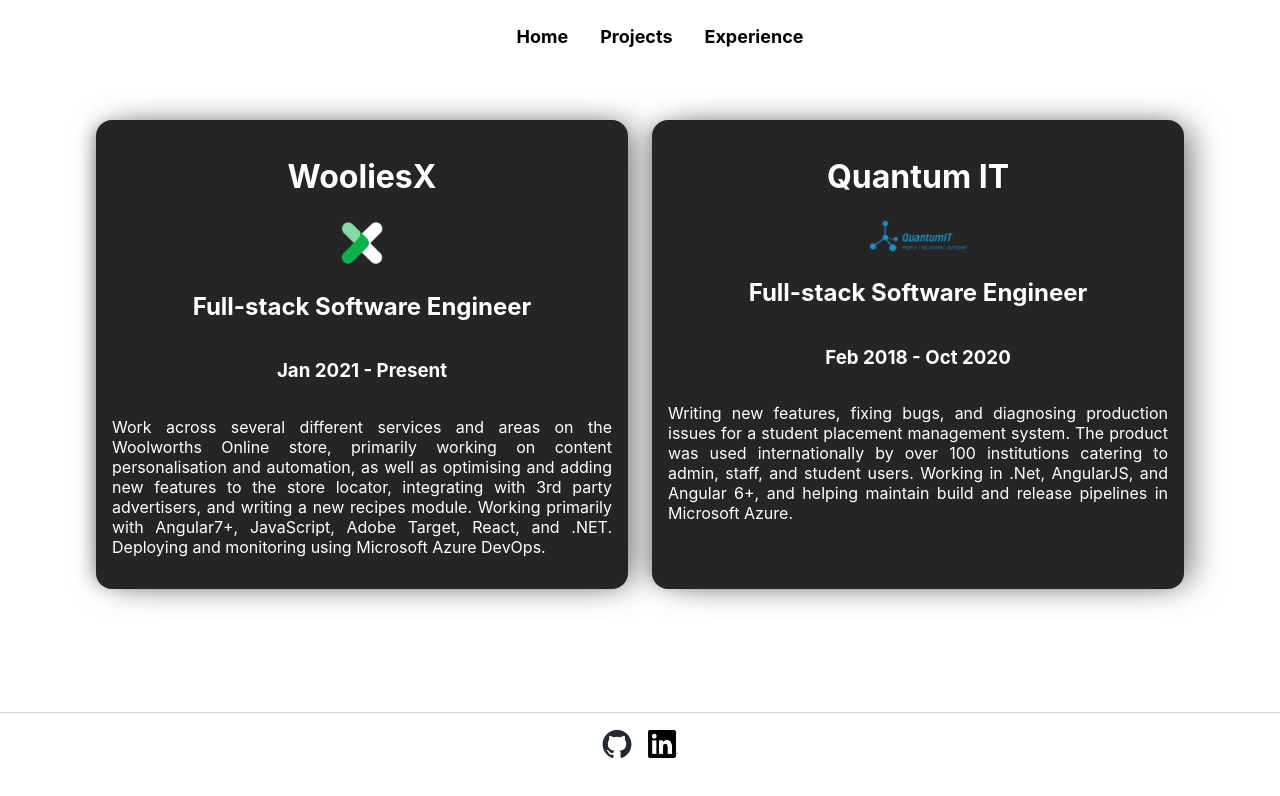
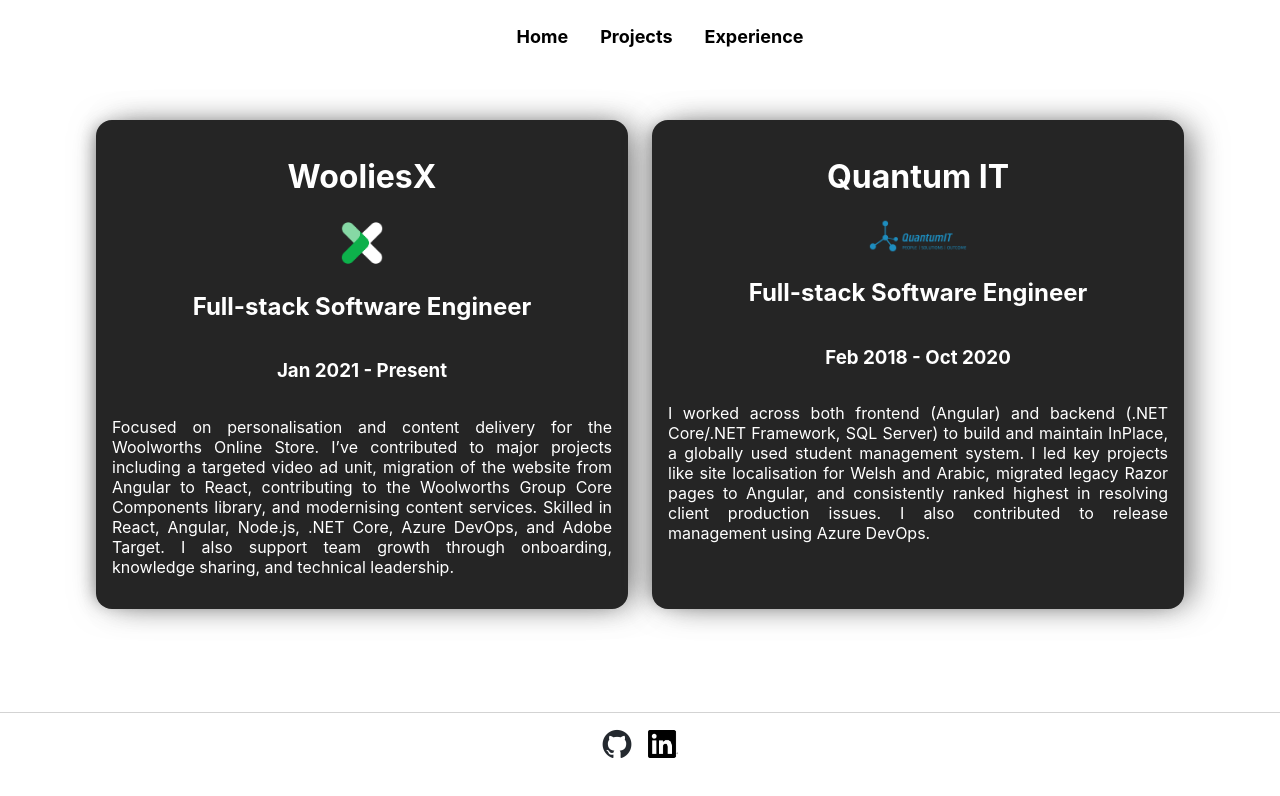
Before and after one commit to NorskJoe/joejohnson-xyz, a React (Vite) app in the folder apps/resume/: page /experience in a window 1280 px wide. Shown: the top 796 px of the page. Built offline with nearby package versions, Linux system fonts and the light colour scheme.

Commit message:
Re write experience content

```diff
--- a/apps/resume/src/pages/experience/experience.tsx
+++ b/apps/resume/src/pages/experience/experience.tsx
@@ -9,7 +9,7 @@
     imageUrl: 'logos/wooliesx.png',
     startDate: '2021-01-01',
     description:
-      'Work across several different services and areas on the Woolworths Online store, primarily working on content personalisation and automation, as well as optimising and adding new features to the store locator, integrating with 3rd party advertisers, and writing a new recipes module.  Working primarily with Angular7+, JavaScript, Adobe Target, React, and .NET. Deploying and monitoring using Microsoft Azure DevOps.',
+      'Focused on personalisation and content delivery for the Woolworths Online Store. I’ve contributed to major projects including a targeted video ad unit, migration of the website from Angular to React, contributing to the Woolworths Group Core Components library, and modernising content services. Skilled in React, Angular, Node.js, .NET Core, Azure DevOps, and Adobe Target. I also support team growth through onboarding, knowledge sharing, and technical leadership.',
   },
   {
     company: 'Quantum IT',
@@ -18,7 +18,7 @@
     startDate: '2018-02-01',
     endDate: '2020-10-01',
     description:
-      'Writing new features, fixing bugs, and diagnosing production issues for a student placement management system.  The product was used internationally by over 100 institutions catering to admin, staff, and student users.  Working in .Net, AngularJS, and Angular 6+, and helping maintain build and release pipelines in Microsoft Azure.',
+      'I worked across both frontend (Angular) and backend (.NET Core/.NET Framework, SQL Server) to build and maintain InPlace, a globally used student management system. I led key projects like site localisation for Welsh and Arabic, migrated legacy Razor pages to Angular, and consistently ranked highest in resolving client production issues. I also contributed to release management using Azure DevOps.',
   },
 ];
 
--- a/packages/components/src/lib/tag/tag.module.scss
+++ b/packages/components/src/lib/tag/tag.module.scss
@@ -1,5 +1,7 @@
 .tag {
-  box-shadow: rgba(255, 255, 255, 0.3) 0px 0px 1px 3px, rgba(255, 255, 255, 0.3) 0px 0px 1px 2px;
+  box-shadow: rgba(255, 255, 255, 0.3) 0px 0px 1px 3px,
+    rgba(255, 255, 255, 0.3) 0px 0px 1px 2px;
+  background-color: #41414170;
   &-small {
     padding: 2px 4px;
     margin: 4px 8px;
```
